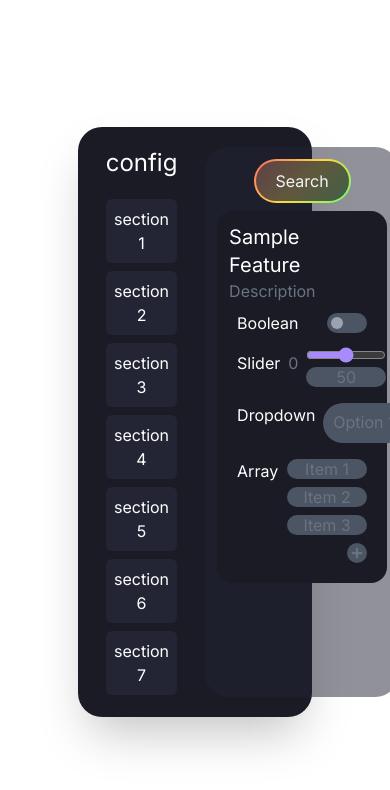
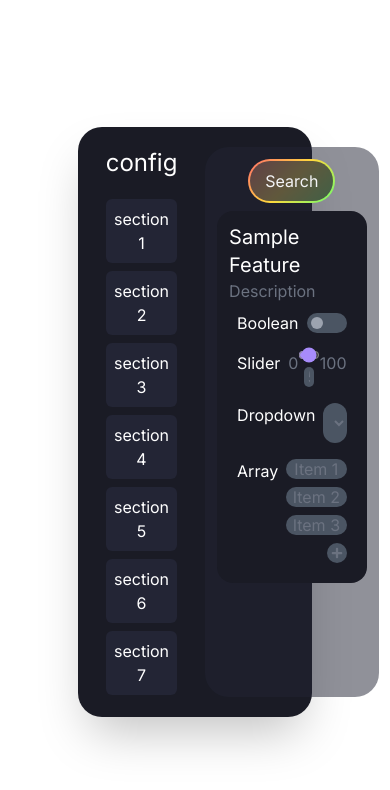
Before and after one commit to aesthetic0001/json-clickgui, a React (Create React App) app: page / in a window 390 px wide. Shown: the top 790 px of the page. Built offline with nearby package versions, Linux system fonts and the light colour scheme.

Commit message:
better responsiveness

```diff
--- a/src/components/featureOptions.jsx
+++ b/src/components/featureOptions.jsx
@@ -11,7 +11,7 @@ function Field({name, tooltip, children}) {
             <div className="flex items-center self-start">
                 <h1 className="text-md md:text-lg">{name}</h1>
                 {
-                    size.width > 768 &&
+                    size.width > 1000 &&
                     <span className="text-gray-500 ml-2">{tooltip}</span>
                 }
             </div>
@@ -46,9 +46,9 @@ export function SliderField({name, tooltip, defaultValue, min, max, step}) {
 
     return (
         <Field name={name} tooltip={tooltip}>
-            <div className="flex flex-row gap-x-2 align-text-top">
+            <div className="flex flex-row align-text-top">
                 <span className="text-gray-500">{min}</span>
-                <div className="flex flex-col gap-y-2">
+                <div className="flex flex-col gap-y-2 items-center">
                     <input
                         type="range"
                         min={min}
@@ -56,11 +56,11 @@ export function SliderField({name, tooltip, defaultValue, min, max, step}) {
                         step={step}
                         value={value}
                         onChange={(e) => setValue(e.target.value)}
-                        className="w-20 h-2 bg-gray-600 accent-violet-400 rounded-full"
+                        className="w-full max-w-fit h-2 bg-gray-600 accent-violet-400 rounded-full"
                         onDrag={(e) => e.preventDefault()}
                     />
                     <input type="text" value={value} onChange={(e) => setValue(e.target.value)}
-                           className="w-20 h-5 bg-gray-600 rounded-full p-1 text-center text-gray-500 self-end outline-none"/>
+                           className="w-full max-w-[50%] h-5 bg-gray-600 rounded-full p-1 text-center text-gray-500 outline-none"/>
                 </div>
                 <span className="text-gray-500">{max}</span>
             </div>
@@ -76,7 +76,7 @@ export function DropdownField({name, tooltip, defaultValue, options}) {
             <select
                 value={value}
                 onChange={(e) => setValue(e.target.value)}
-                className="w-60 h-10 bg-gray-600 rounded-full p-1 text-center text-gray-500 self-end outline-none"
+                className="w-1/2 h-10 bg-gray-600 rounded-full p-1 text-center text-gray-500 self-end outline-none"
             >
                 {options.map((option, index) => {
                     return <option value={option} key={index}>{option}</option>
@@ -124,7 +124,7 @@ export function ArrayField({name, tooltip, defaultValue}) {
                                     document.getElementById(id).children[index - 1].focus();
                                 }
                             }}
-                            className="w-20 h-5 bg-gray-600 rounded-full p-1 text-center text-gray-500 self-end outline-none"
+                            className="w-full max-w-20 h-5 bg-gray-600 rounded-full p-1 text-center text-gray-500 self-end outline-none"
                         />
                     })}
                     <FaPlus
```
